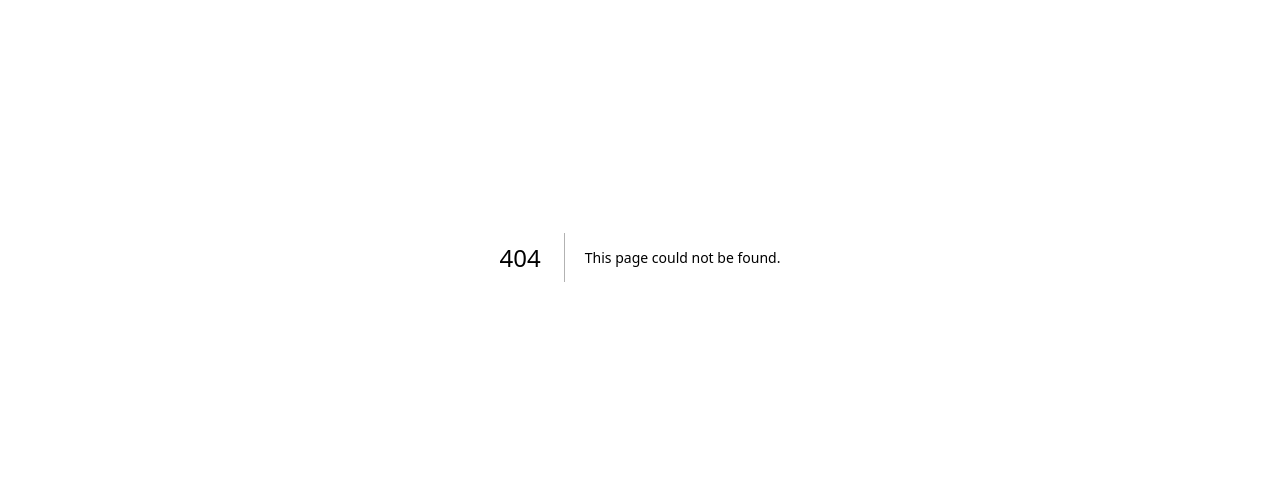
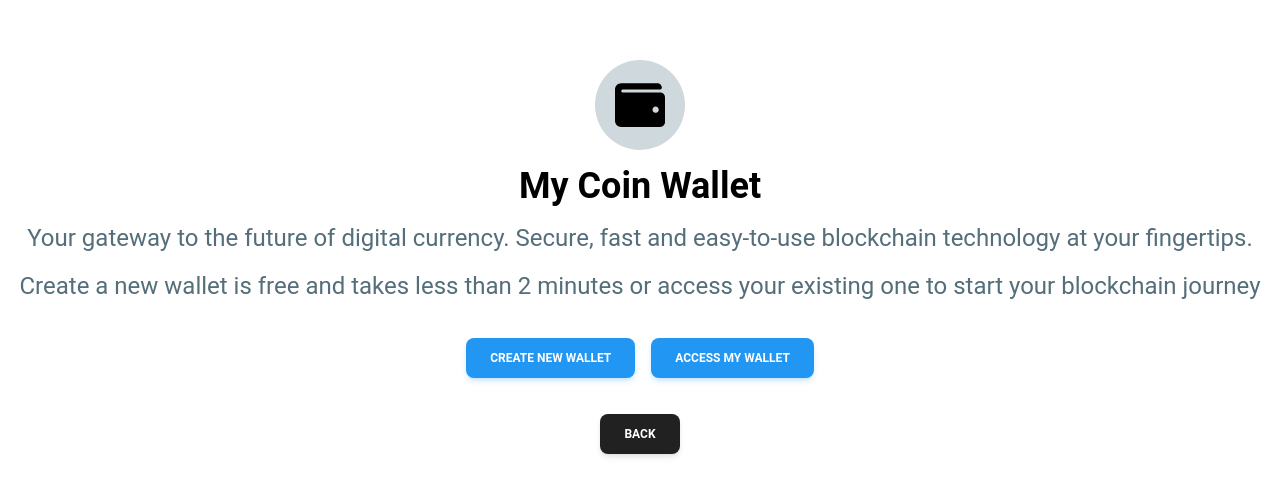
Before and after one commit to SimonGin/my-coin, a Next.js app: page /wallet in a window 1280 px wide. Before the commit this address had no page. Shown: the part 143-638 px from the top of the page. Built offline with nearby package versions, Linux system fonts and the light colour scheme.

Commit message:
feat: add statistic chart for wallet

```diff
--- a/package.json
+++ b/package.json
@@ -28,6 +28,7 @@
     "react-dom": "^19.0.0",
     "react-hook-form": "^7.59.0",
     "react-icons": "^5.5.0",
+    "recharts": "^3.1.2",
     "tailwind-merge": "^3.3.1",
     "zod": "^3.25.67",
     "zustand": "^5.0.6"
--- a/src/app/api/history/transactions/route.ts
+++ b/src/app/api/history/transactions/route.ts
@@ -8,11 +8,11 @@ export async function GET(req: NextRequest) {
 
   const { searchParams } = new URL(req.url);
   const page = parseInt(searchParams.get("page") || "1");
-  const limit = parseInt(searchParams.get("limit") || "10");
-  const skip = (page - 1) * limit;
+  const limitParam = searchParams.get("limit");
+  const limit = limitParam ? parseInt(limitParam) : undefined;
+  const skip = limit ? (page - 1) * limit : 0;
 
   const filterAddress = searchParams.get("address")?.toLowerCase();
-
   const blocks = await Block.find().sort({ index: -1 }).lean();
 
   const allTxs: any[] = [];
@@ -58,7 +58,6 @@ export async function GET(req: NextRequest) {
           timestamp: blockTimestamp,
         };
 
-        // Apply filtering here
         if (
           !filterAddress ||
           txObj.from.toLowerCase() === filterAddress ||
@@ -70,12 +69,12 @@ export async function GET(req: NextRequest) {
     }
   }
 
-  const paginatedTxs = allTxs.slice(skip, skip + limit);
+  const paginatedTxs = limit ? allTxs.slice(skip, skip + limit) : allTxs;
 
   return NextResponse.json({
     total: allTxs.length,
     page,
-    totalPages: Math.ceil(allTxs.length / limit),
+    totalPages: limit ? Math.ceil(allTxs.length / limit) : 1,
     transactions: paginatedTxs,
   });
 }
--- a/src/app/page.tsx
+++ b/src/app/page.tsx
@@ -123,7 +123,7 @@ const App = () => {
                   onClick={() => {
                     setWalletAddress("");
                     Cookies.remove("accessToken");
-                    router.replace("/wallet/login");
+                    router.replace("/wallet");
                   }}
                   {...({} as any)}
                 >
@@ -135,7 +135,7 @@ const App = () => {
                 <Button
                   color="blue"
                   onClick={() => {
-                    router.replace("/wallet/login");
+                    router.replace("/wallet");
                   }}
                   {...({} as any)}
                 >
--- a/src/app/wallet/me/layout.tsx
+++ b/src/app/wallet/me/layout.tsx
@@ -69,7 +69,7 @@ const myWalletLayout = ({ children }: Props) => {
                 onClick={() => {
                   setWalletAddress("");
                   Cookies.remove("accessToken");
-                  router.replace("/wallet/login");
+                  router.replace("/wallet");
                 }}
                 {...({} as any)}
               >
--- a/src/app/wallet/me/page.tsx
+++ b/src/app/wallet/me/page.tsx
@@ -8,10 +8,11 @@ import React, { useEffect, useState } from "react";
 import { FaArrowDown, FaArrowUp } from "react-icons/fa6";
 import axios from "axios";
 import Pagination from "@/components/pagination";
+import TransactionStatsChart from "@/components/chart";
 
 const TABLE_HEAD = ["Transaction", "Amount", "Type", "From/To", "Time"];
 
-const ITEMS_PER_PAGE = 5;
+const ITEMS_PER_PAGE = 8;
 
 const MyWalletPage = () => {
   const { walletAddress } = useWallet();
@@ -60,6 +61,14 @@ const MyWalletPage = () => {
           Send Coin
         </Button>
       </div>
+      {transactions.length > 0 && (
+        <div className="my-8">
+          <TransactionStatsChart
+            transactions={transactions}
+            address={walletAddress}
+          />
+        </div>
+      )}
 
       <div className="p-4">
         <Card className="border shadow-sm" {...({} as any)}>
--- /dev/null
+++ b/src/app/wallet/page.tsx
@@ -0,0 +1,49 @@
+"use client";
+
+import { Button } from "@material-tailwind/react";
+import { useRouter } from "next/navigation";
+import React from "react";
+import { FaWallet } from "react-icons/fa";
+
+const WalletPage = () => {
+  const router = useRouter();
+  return (
+    <div className="h-screen flex flex-col gap-10 items-center justify-center">
+      <div className="w-full flex flex-col items-center gap-4">
+        <div className="bg-blue-gray-100 rounded-full p-5">
+          <FaWallet size={50} />
+        </div>
+        <h1 className="text-4xl font-bold">My Coin Wallet</h1>
+        <h2 className="text-blue-gray-600 text-2xl text-center">
+          Your gateway to the future of digital currency. Secure, fast and
+          easy-to-use blockchain technology at your fingertips.
+        </h2>
+        <h2 className="text-blue-gray-600 text-2xl text-center">
+          Create a new wallet is free and takes less than 2 minutes or access
+          your existing one to start your blockchain journey
+        </h2>
+        <div className="flex flex-row gap-4 my-5">
+          <Button
+            color="blue"
+            {...({} as any)}
+            onClick={() => router.push("/wallet/new")}
+          >
+            Create New Wallet
+          </Button>
+          <Button
+            color="blue"
+            {...({} as any)}
+            onClick={() => router.push("/wallet/login")}
+          >
+            Access My Wallet
+          </Button>
+        </div>
+        <Button color="gray" {...({} as any)} onClick={() => router.push("/")}>
+          Back
+        </Button>
+      </div>
+    </div>
+  );
+};
+
+export default WalletPage;
--- /dev/null
+++ b/src/components/chart.tsx
@@ -0,0 +1,73 @@
+"use client";
+
+import {
+  LineChart,
+  Line,
+  XAxis,
+  YAxis,
+  Tooltip,
+  Legend,
+  CartesianGrid,
+  ResponsiveContainer,
+} from "recharts";
+
+type Transaction = {
+  from: string;
+  to: string;
+  amount: number;
+  timestamp: number;
+};
+
+type Props = {
+  transactions: Transaction[];
+  address: string;
+};
+
+export default function TransactionStatsChart({
+  transactions,
+  address,
+}: Props) {
+  // Group transactions by date
+  const dataMap: Record<
+    string,
+    { date: string; send: number; receive: number }
+  > = {};
+
+  transactions.forEach((tx) => {
+    const date = new Date(tx.timestamp).toISOString().split("T")[0];
+
+    if (!dataMap[date]) {
+      dataMap[date] = { date, send: 0, receive: 0 };
+    }
+
+    if (tx.from.toLowerCase() === address.toLowerCase()) {
+      dataMap[date].send += tx.amount;
+    }
+    if (tx.to.toLowerCase() === address.toLowerCase()) {
+      dataMap[date].receive += tx.amount;
+    }
+  });
+
+  const chartData = Object.values(dataMap).sort((a, b) =>
+    a.date.localeCompare(b.date)
+  );
+
+  return (
+    <ResponsiveContainer width="100%" height={400}>
+      <LineChart data={chartData}>
+        <CartesianGrid strokeDasharray="3 3" />
+        <XAxis dataKey="date" />
+        <YAxis />
+        <Tooltip />
+        <Legend />
+        <Line type="monotone" dataKey="send" stroke="#ff4d4f" name="Sent" />
+        <Line
+          type="monotone"
+          dataKey="receive"
+          stroke="#52c41a"
+          name="Received"
+        />
+      </LineChart>
+    </ResponsiveContainer>
+  );
+}
```
Also changed, not shown: 2 other files (tests, documents, lock files or other folders).
